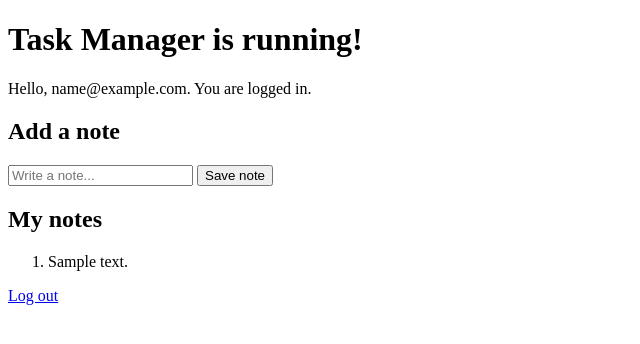
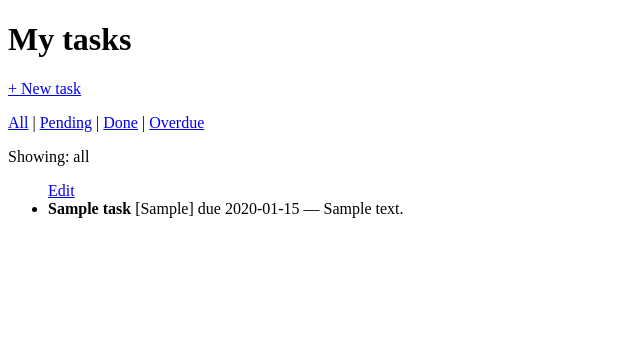
Before and after one commit to gopikrish1202/Hustle-and-Grind---Python, a Flask app: page / in a window 1280 px wide. Shown: the top 344 px of the page, without its empty margins (0-640 px from the left). Run offline with Flask 3, Linux system fonts and the light colour scheme; the visitor is signed in with stand-in values (Sample User, id 1); tables that the repository leaves empty hold one stand-in row (values such as "Sample post").

Commit message:
Lesson 6: tasks CRUD with filters and ownership checks

```diff
--- a/app.py
+++ b/app.py
@@ -26,50 +26,187 @@ def init_db():
 
         )
         """)
+    # conn.execute("""
+    # CREATE TABLE IF NOT EXISTS notes (
+    #     id INTEGER PRIMARY KEY AUTOINCREMENT,
+    #     user_id INTEGER NOT NULL,
+    #     note TEXT NOT NULL,
+    #     created_at TIMESTAMP DEFAULT CURRENT_TIMESTAMP,
+    #     FOREIGN KEY (user_id) REFERENCES users (id) ON DELETE CASCADE
+    # )
+    # """)
+
     conn.execute("""
-    CREATE TABLE IF NOT EXISTS notes (
+    CREATE TABLE IF NOT EXISTS tasks (
         id INTEGER PRIMARY KEY AUTOINCREMENT,
         user_id INTEGER NOT NULL,
-        note TEXT NOT NULL,
+        title TEXT NOT NULL,
+        description TEXT,
+        due_date TEXT,
+        priority TEXT NOT NULL DEFAULT 'Medium',
+        is_done INTEGER NOT NULL DEFAULT 0,
         created_at TIMESTAMP DEFAULT CURRENT_TIMESTAMP,
+        updated_at TIMESTAMP DEFAULT CURRENT_TIMESTAMP,
         FOREIGN KEY (user_id) REFERENCES users (id) ON DELETE CASCADE
     )
     """)
+
 
     conn.commit()
     conn.close()
 
 init_db()
 
-@app.route("/", methods=["GET", "POST"])
-def home():
+def require_login():
     if "user_id" not in session:
         return redirect(url_for("login"))
+    return None
+
+
+def get_task(conn, task_id):
+    return conn.execute(
+        "SELECT * FROM tasks WHERE id = ? AND user_id = ?",
+        (task_id, session["user_id"]),
+    ).fetchone()
+
+
+# @app.route("/", methods=["GET", "POST"])
+# def home():
+#     if "user_id" not in session:
+#         return redirect(url_for("login"))
+
+#     conn = get_db()
+
+#     if request.method == "POST":
+#         note = request.form["note"].strip()
+#         if not note:
+#             flash("Note cannot be empty.")
+#         else:
+#             conn.execute(
+#                 "INSERT INTO notes (user_id, note) VALUES (?, ?)",
+#                 (session["user_id"], note),
+#             )
+#             conn.commit()
+#             conn.close()
+#             flash("Note saved.")
+#             return redirect(url_for("home"))
+
+#     notes = conn.execute(
+#         "SELECT * FROM notes WHERE user_id = ? ORDER BY id DESC",
+#         (session["user_id"],),
+#     ).fetchall()
+#     conn.close()
+#     return render_template("home.html", email=session["user_email"], notes=notes)
+
+
+
+@app.route("/")
+def list_tasks():
+    redirect_to_login = require_login()
+    if redirect_to_login:
+        return redirect_to_login
+
+    from datetime import date
+
+    task_filter = request.args.get("filter", "all")
+    conn = get_db()
+    if task_filter == "pending":
+        tasks = conn.execute(
+            "SELECT * FROM tasks WHERE user_id = ? AND is_done = 0 ORDER BY id DESC",
+            (session["user_id"],),
+        ).fetchall()
+    elif task_filter == "done":
+        tasks = conn.execute(
+            "SELECT * FROM tasks WHERE user_id = ? AND is_done = 1 ORDER BY id DESC",
+            (session["user_id"],),
+        ).fetchall()
+    elif task_filter == "overdue":
+        tasks = conn.execute(
+            "SELECT * FROM tasks WHERE user_id = ? AND is_done = 0 "
+            "AND due_date IS NOT NULL AND due_date != '' AND due_date < ? "
+            "ORDER BY due_date ASC",
+            (session["user_id"], date.today().isoformat()),
+        ).fetchall()
+    else:
+        task_filter = "all"
+        tasks = conn.execute(
+            "SELECT * FROM tasks WHERE user_id = ? ORDER BY id DESC",
+            (session["user_id"],),
+        ).fetchall()
+    conn.close()
+    return render_template("tasks.html", tasks=tasks, task_filter=task_filter)
+
+@app.route("/tasks/<int:task_id>/edit", methods=["GET", "POST"])
+def edit_task(task_id):
+    redirect_to_login = require_login()
+    if redirect_to_login:
+        return redirect_to_login
 
     conn = get_db()
+    task = get_task(conn, task_id)   # <-- get_task invoked here
+    if task is None:
+        conn.close()
+        flash("Task not found.")
+        return redirect(url_for("list_tasks"))
 
     if request.method == "POST":
-        note = request.form["note"].strip()
-        if not note:
-            flash("Note cannot be empty.")
-        else:
-            conn.execute(
-                "INSERT INTO notes (user_id, note) VALUES (?, ?)",
-                (session["user_id"], note),
+        title = request.form["title"].strip()
+        description = request.form["description"].strip()
+        due_date = request.form["due_date"].strip() or None
+        priority = request.form["priority"]
+        if priority not in ("Low", "Medium", "High"):
+            priority = "Medium"
+        if not title:
+            flash("Title is required.")
+            conn.close()
+            return render_template(
+                "task_form.html", task=task, form_action=url_for("edit_task", task_id=task_id)
             )
-            conn.commit()
-            conn.close()
-            flash("Note saved.")
-            return redirect(url_for("home"))
+        conn.execute(
+            "UPDATE tasks SET title = ?, description = ?, due_date = ?, priority = ?, "
+            "updated_at = CURRENT_TIMESTAMP WHERE id = ? AND user_id = ?",
+            (title, description, due_date, priority, task_id, session["user_id"]),
+        )
+        conn.commit()
+        conn.close()
+        flash("Task updated.")
+        return redirect(url_for("list_tasks"))
 
-    notes = conn.execute(
-        "SELECT * FROM notes WHERE user_id = ? ORDER BY id DESC",
-        (session["user_id"],),
-    ).fetchall()
     conn.close()
-    return render_template("home.html", email=session["user_email"], notes=notes)
+    return render_template(
+        "task_form.html", task=task, form_action=url_for("edit_task", task_id=task_id)
+    )
 
 
+@app.route("/tasks/new", methods=["GET", "POST"])
+def new_task():
+    redirect_to_login = require_login()
+    if redirect_to_login:
+        return redirect_to_login
+
+    if request.method == "POST":
+        title = request.form["title"].strip()
+        description = request.form["description"].strip()
+        due_date = request.form["due_date"].strip() or None
+        priority = request.form["priority"]
+        if priority not in ("Low", "Medium", "High"):
+            priority = "Medium"
+        if not title:
+            flash("Title is required.")
+            return render_template("task_form.html", task=None, form_action=url_for("new_task"))
+
+        conn = get_db()
+        conn.execute(
+            "INSERT INTO tasks (user_id, title, description, due_date, priority) "
+            "VALUES (?, ?, ?, ?, ?)",
+            (session["user_id"], title, description, due_date, priority),
+        )
+        conn.commit()
+        conn.close()
+        flash("Task created.")
+        return redirect(url_for("list_tasks"))
+
+    return render_template("task_form.html", task=None, form_action=url_for("new_task"))
 
 
 @app.route("/register", methods=["GET", "POST"]) #get - view, #post- create
@@ -113,7 +250,7 @@ def login():
         if user and check_password_hash(user["password_hash"], password):
             session["user_id"] = user["id"]
             session["user_email"] = user["email"]
-            return redirect(url_for("home"))
+            return redirect(url_for("list_tasks"))
         flash("Invalid email or password.")
     return render_template("login.html")
 
--- a/templates/home.html
+++ b/templates/home.html
@@ -2,6 +2,8 @@
 {% block content %}
   <h1>Task Manager is running!</h1>
   <p>Hello, {{ email }}. You are logged in.</p>
+  <p><a href="{{ url_for('list_tasks') }}">My tasks</a></p>
+
 
   <h2>Add a note</h2>
   <form method="post">
--- /dev/null
+++ b/templates/tasks.html
@@ -0,0 +1,29 @@
+{% extends "base.html" %}
+{% block content %}
+  <h1>My tasks</h1>
+  <p><a href="{{ url_for('new_task') }}">+ New task</a></p>
+
+  <p>
+    <a href="{{ url_for('list_tasks', filter='all') }}">All</a> |
+    <a href="{{ url_for('list_tasks', filter='pending') }}">Pending</a> |
+    <a href="{{ url_for('list_tasks', filter='done') }}">Done</a> |
+    <a href="{{ url_for('list_tasks', filter='overdue') }}">Overdue</a>
+  </p>
+  <p>Showing: {{ task_filter }}</p>
+
+  {% if tasks %}
+    <ul>
+      {% for t in tasks %}
+      <a href="{{ url_for('edit_task', task_id=t['id']) }}">Edit</a>
+        <li>
+          <strong>{{ t['title'] }}</strong>
+          [{{ t['priority'] }}]
+          {% if t['due_date'] %} due {{ t['due_date'] }}{% endif %}
+          {% if t['description'] %} — {{ t['description'] }}{% endif %}
+        </li>
+      {% endfor %}
+    </ul>
+  {% else %}
+    <p>No tasks here yet.</p>
+  {% endif %}
+{% endblock %}
```
Also changed, not shown: templates/task_form.html (added).
